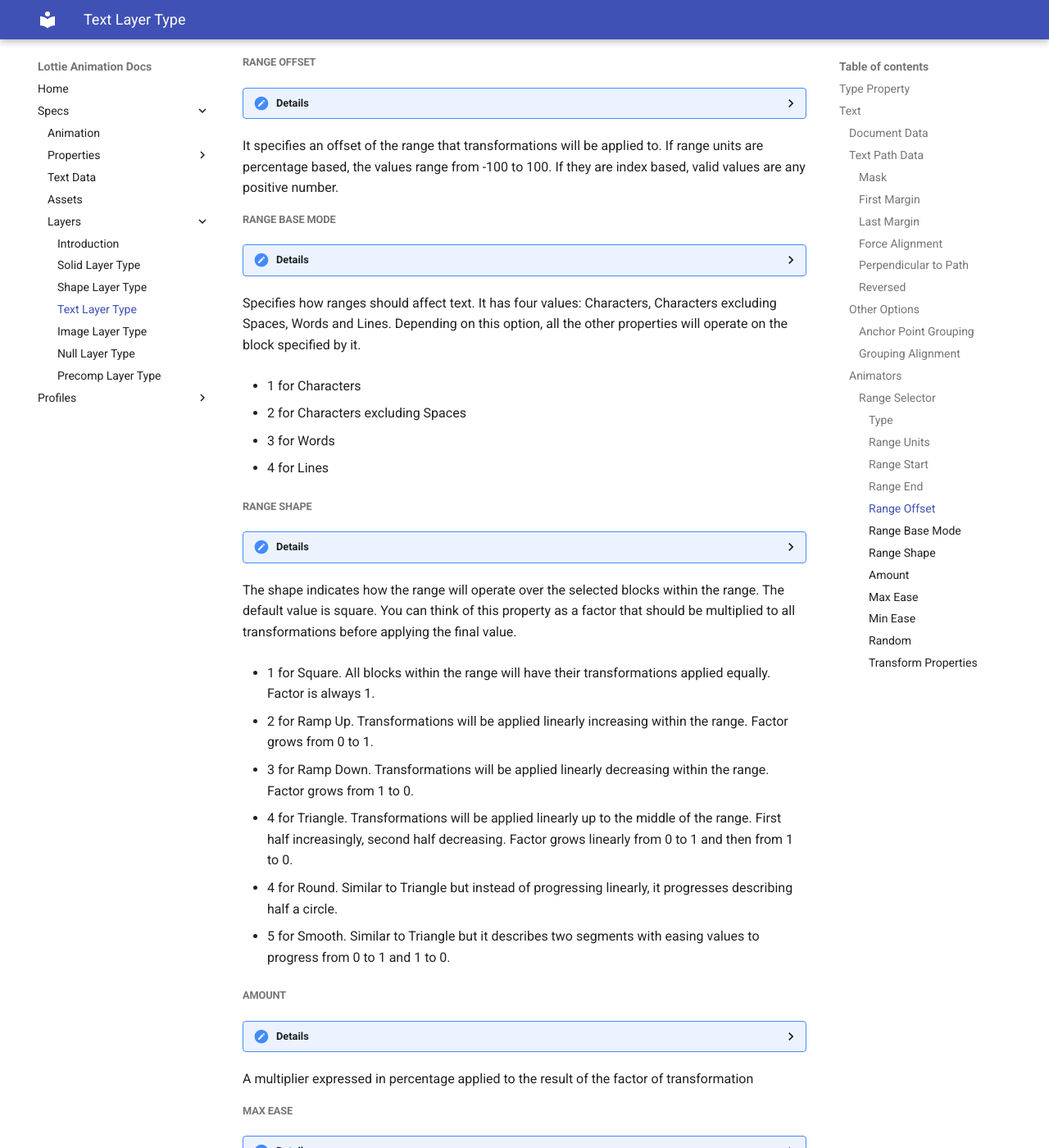
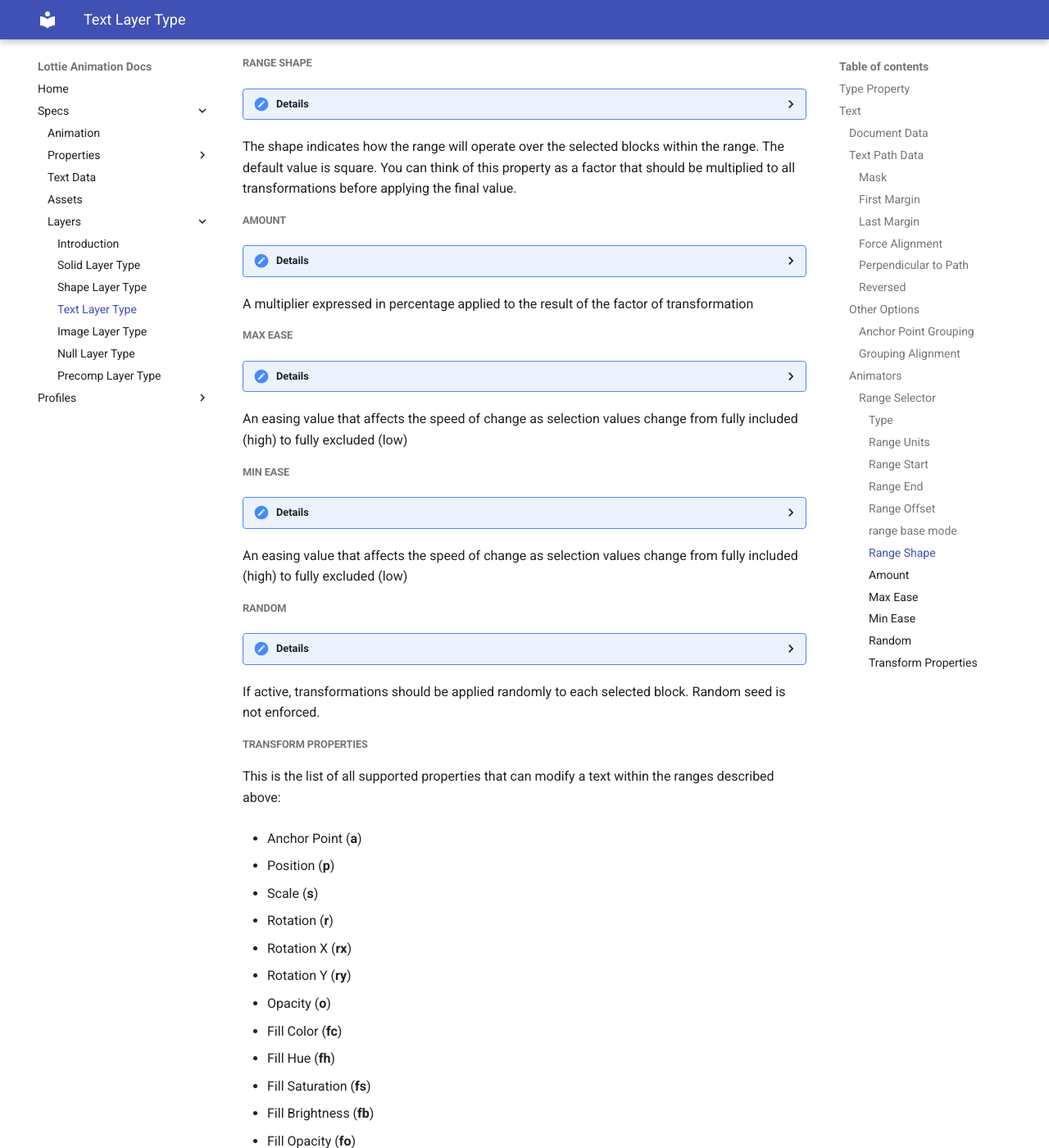
Before and after one commit to lottie-animation-community/docs, an MkDocs documentation site: the page built from docs/specs/layers/text.md, in a window 1280 px wide and 1400 px high, scrolled down 4768 px. Shown: the whole window at 82% size. Built offline with MkDocs 1.6.1 and Material for MkDocs 9.7.7, drawn with Linux system fonts in a browser that asks for light colours; some of the changed text lies outside the part shown.

```diff
--- a/docs/specs/layers/text.md
+++ b/docs/specs/layers/text.md
@@ -73,7 +73,7 @@
 ??? Details
     **Property name:** *m*
 
-    **Property type**: Number
+    **Property type**: [Number](../../properties/prop-types/#number)
 
     **Optional**
 
@@ -105,7 +105,7 @@
 ??? Details
     **Property name:** *a*
 
-    **Property type**: Boolean
+    **Property type**: [Boolean](../../properties/prop-types/#boolean)
 
     **Required**
 
@@ -117,7 +117,7 @@
 ??? Details
     **Property name:** *p*
 
-    **Property type**: Boolean
+    **Property type**: [Boolean](../../properties/prop-types/#boolean)
 
     **Required**
 
@@ -129,7 +129,7 @@
 ??? Details
     **Property name:** *r*
 
-    **Property type**: Boolean
+    **Property type**: [Boolean](../../properties/prop-types/#boolean)
 
     **Required**
 
@@ -151,29 +151,19 @@
 ??? Details
     **Property name:** *g*
 
-    **Property type**: Enum(Number)
+    **Property type**: [Anchor Point Grouping types](../../properties/anchor-point-grouping-types)
 
     **Required**
 
 This property defines how each character anchor point should be grouped relative
 to the defined value to apply animators and drawing along a path.
 
-Its values are:
-
-* 1 aligned to character
-
-* 2 aligned to word
-
-* 3 aligned to line
-
-* 4 aligned to all textbox
-
 #### Grouping Alignment
 
 ??? Details
     **Property name:** *a*
 
-    **Property type**: Non Animated Array | [Multi Dimensional Animated Property](../../properties/animatable-properties/#multi-dimensional-animated-property)
+    **Property type**: [Array](../../properties/prop-types/#array) | [Multi Dimensional Animated Property](../../properties/animatable-properties/#multi-dimensional-animated-property)
 
     **Required**
 
@@ -211,37 +201,29 @@
 ??? Details
     **Property name:** *t*
 
-    **Property type**: Enum[Number]
+    **Property type**: [Text Selector types](../../properties/text-selector-types)
 
     **Required**
 
 It specifies the type of selector, it can be expression based or parametric.
-
-* 0 for parametric
-
-* 1 for expression
 
 ##### Range Units
 
 ??? Details
     **Property name:** *r*
 
-    **Property type**: Enum[Number]
+    **Property type**: [Range Unit types](../../properties/range-unit-types)
 
     **Required**
 
 It specifies the units that are used to calculate ranges.
-
-* 1 for percentage based
-
-* 2 for index based
 
 ##### Range Start
 
 ??? Details
     **Property name:** *s*
 
-    **Property type**: Non Animated Number | [Multi Dimensional Animated Property](../../properties/animatable-properties/#multi-dimensional-animated-property)
+    **Property type**: [Number](../../properties/prop-types/#number) | [Multi Dimensional Animated Property](../../properties/animatable-properties/#multi-dimensional-animated-property)
 
     **Required**
 
@@ -288,20 +270,12 @@
 Characters excluding Spaces, Words and Lines. Depending on this option, all the
 other properties will operate on the block specified by it.
 
-* 1 for Characters
-
-* 2 for Characters excluding Spaces
-
-* 3 for Words
-
-* 4 for Lines
-
 ##### Range Shape
 
 ??? Details
     **Property name:** *sh*
 
-    **Property type**: Enum[Number]
+    **Property type**: [Range Shape types](../../properties/range-shape-types)
 
     **Required**
 
@@ -310,31 +284,12 @@
 factor that should be multiplied to all transformations before applying the
 final value.
 
-* 1 for Square. All blocks within the range will have their transformations
-  applied equally. Factor is always 1.
-
-* 2 for Ramp Up. Transformations will be applied linearly increasing within the
-  range. Factor grows from 0 to 1.
-
-* 3 for Ramp Down. Transformations will be applied linearly decreasing within
-  the range. Factor grows from 1 to 0.
-
-* 4 for Triangle. Transformations will be applied linearly up to the middle of
-  the range. First half increasingly, second half decreasing. Factor grows
-  linearly from 0 to 1 and then from 1 to 0.
-
-* 4 for Round. Similar to Triangle but instead of progressing linearly, it
-  progresses describing half a circle.
-
-* 5 for Smooth. Similar to Triangle but it describes two segments with easing
-  values to progress from 0 to 1 and 1 to 0.
-
 ##### Amount
 
 ??? Details
     **Property name:** *a*
 
-    **Property type**: Non Animated Number | [Multi Dimensional Animated Property](../../properties/animatable-properties/#multi-dimensional-animated-property)
+    **Property type**: [Number](../../properties/prop-types/#number) | [Multi Dimensional Animated Property](../../properties/animatable-properties/#multi-dimensional-animated-property)
 
     **Required**
 
```
Also changed, not shown: other parts of docs/specs/layers/text.md (+9 -9 lines), docs/specs/layers/image.md (+8 -6 lines), docs/specs/layers/null.md (+4 -3 lines), docs/specs/layers/precomp.md (+20 -15 lines), docs/specs/properties/anchor-point-grouping-types.md (added, +8 -0 lines), docs/specs/properties/range-base-mode-types.md (added, +8 -0 lines), docs/specs/properties/range-shape-types.md (added, +10 -0 lines), docs/specs/properties/range-unit-types.md (added, +8 -0 lines), docs/specs/properties/text-random-types.md (added, +6 -0 lines), docs/specs/properties/text-selector-types.md (added, +6 -0 lines).
